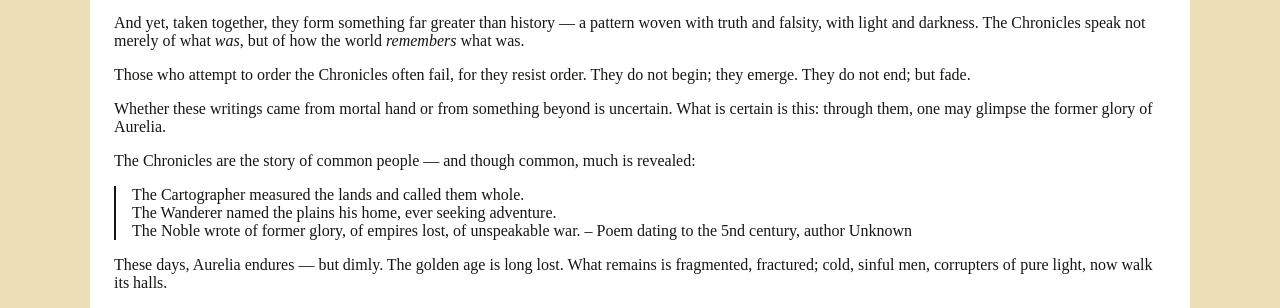
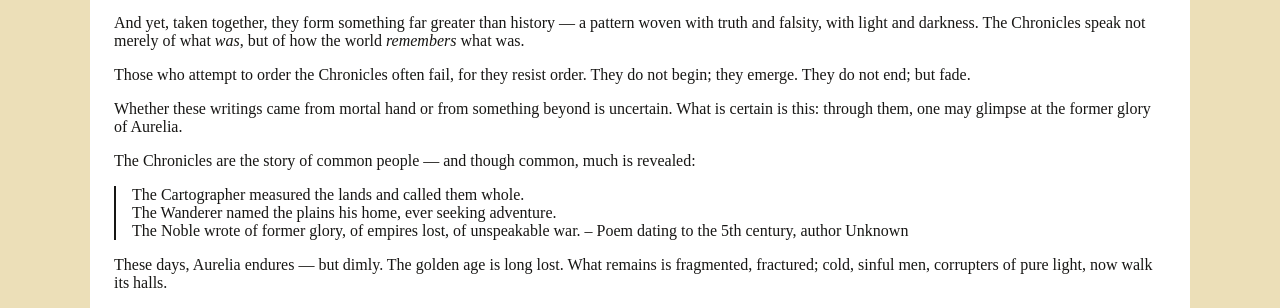
Before and after one commit to GodlyMan-bit/Worldbuilding-Blog, a Jekyll site: the page built from _posts/2025-10-11-on-the-nature-of-the-chronicle.md, in a window 1280 px wide and 1046 px high. Shown: the part 444-752 px from the top of the window. Built offline with Jekyll 4.4.1, drawn with Linux system fonts in a browser that asks for light colours.

Commit message:
Editorial Change

```diff
--- a/_posts/2025-10-11-on-the-nature-of-the-chronicle.md
+++ b/_posts/2025-10-11-on-the-nature-of-the-chronicle.md
@@ -14,13 +14,13 @@ And yet, taken together, they form something far greater than history — a patt
 
 Those who attempt to order the Chronicles often fail, for they resist order. They do not begin; they emerge. They do not end; but fade.
 
-Whether these writings came from mortal hand or from something beyond is uncertain. What is certain is this: through them, one may glimpse the former glory of Aurelia.
+Whether these writings came from mortal hand or from something beyond is uncertain. What is certain is this: through them, one may glimpse at the former glory of Aurelia.
 
 The Chronicles are the story of common people — and though common, much is revealed:
 
 > The Cartographer measured the lands and called them whole.
 > The Wanderer named the plains his home, ever seeking adventure.
-> The Noble wrote of former glory, of empires lost, of unspeakable war. – Poem dating to the 5nd century, author Unknown
+> The Noble wrote of former glory, of empires lost, of unspeakable war. – Poem dating to the 5th century, author Unknown
 
 These days, Aurelia endures — but dimly. The golden age is long lost. What remains is fragmented, fractured; cold, sinful men, corrupters of pure light, now walk its halls.
 
```
